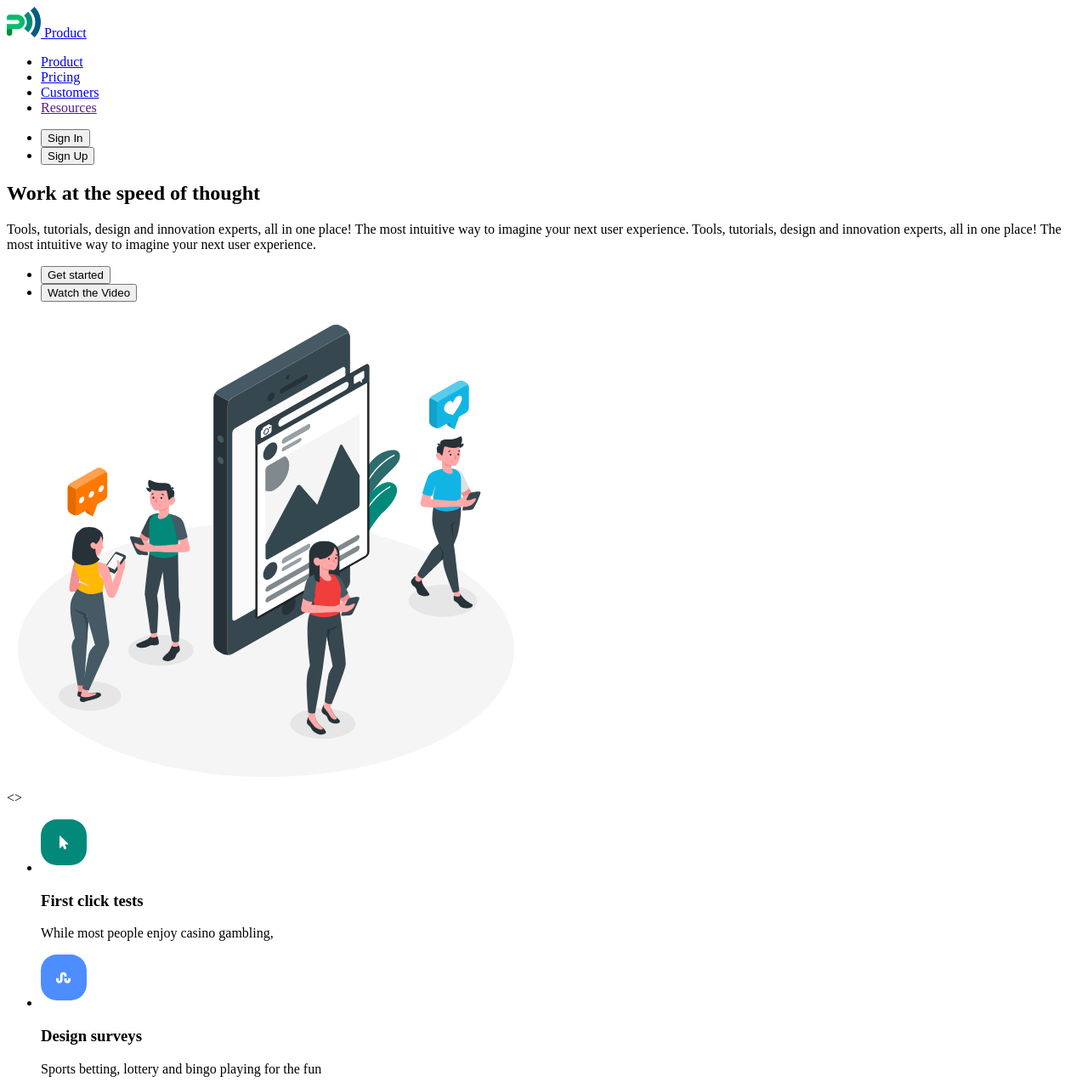
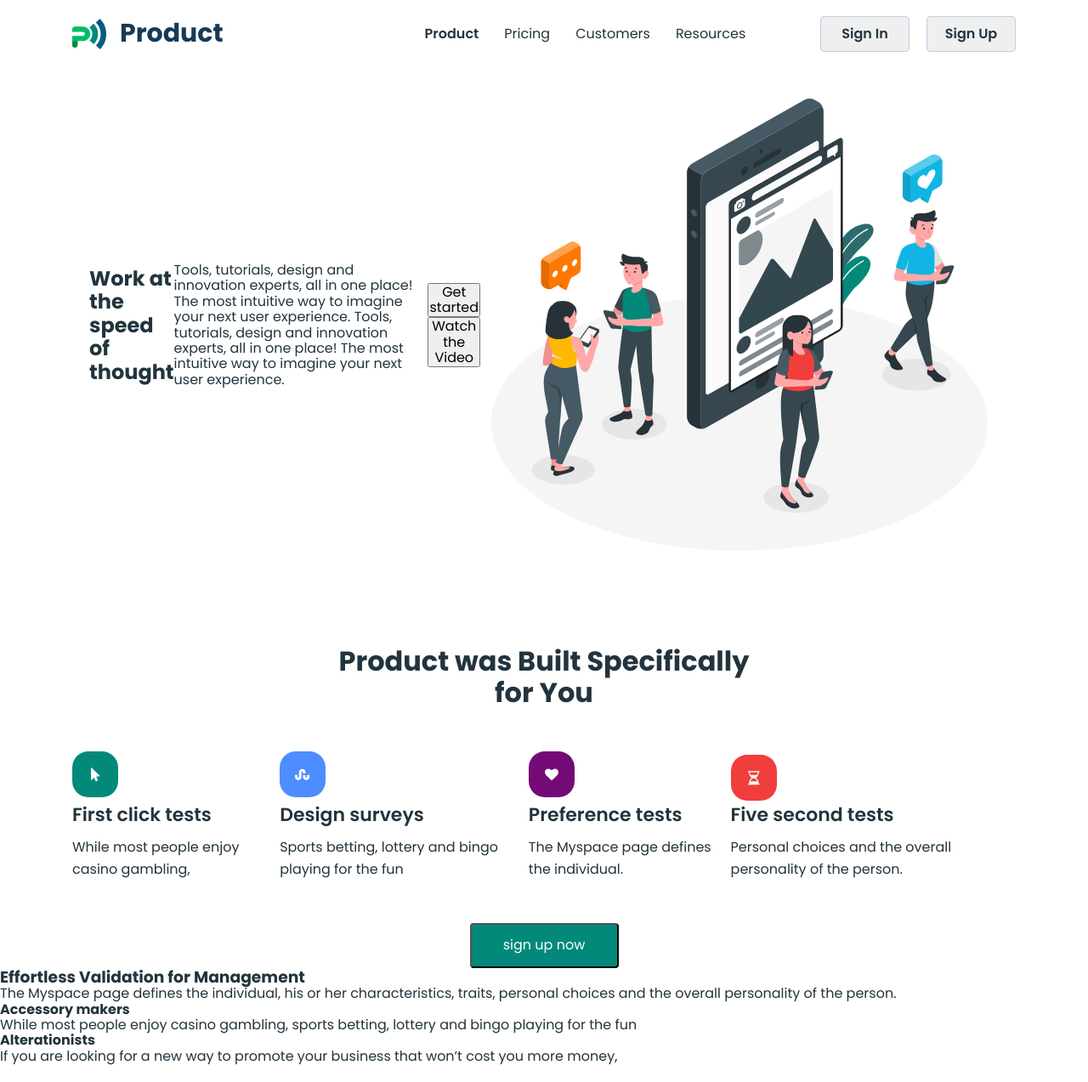
Before and after one commit to OlehSkrypnyk8/Business-promotion, a plain HTML site: page index.html in a window 1280 px wide. Shown: the top 1273 px of the page at 85% size. Drawn offline with nearby package versions, Linux system fonts and the light colour scheme.

Commit message:
add 2 section

```diff
--- /dev/null
+++ b/css/style.css
@@ -0,0 +1,168 @@
+body {
+    font-family: "Poppins", sans-serif;
+    background-color: #fff;
+    color: #22343d;
+}
+/* reset */
+
+a {
+    text-decoration: none;
+    color: currentColor;
+}
+ul {
+    list-style: none;
+    padding-left: 0;
+    margin: 0;
+}
+
+h1, h2, h3, h4, h5, h6, p {
+    margin: 0;
+
+}
+button {
+    cursor: pointer;
+    font-family: inherit;
+    padding: 0;
+}
+address {
+    font-style: normal;
+}
+img {
+    display: block;
+}
+
+.container {
+    width: 100%;
+    max-width: 1150px;
+    padding: 0 20px;
+    margin: 0 auto;
+}
+/* header */
+.header-container {
+    display: flex;
+    align-items: center;
+}
+
+.logo {
+    display: flex;
+    gap: 16px;
+    margin-right: 237px;
+    font-weight: 700;
+    font-size: 30px;
+    align-items: center;
+    line-height: 0.93;
+    color: #173a56;
+
+}
+
+.header-logo {}
+
+.header-logo-img {}
+
+.header-nav {
+    margin-right: auto;
+}
+
+.header-nav-list {
+    display: flex;
+    gap: 30px;
+
+}
+
+.header-nav-item {}
+
+.header-nav-link {
+    display: block;
+        padding: 26px 0;
+    line-height: 1.75;
+    color: #22343d;
+}
+
+.current {
+    font-weight: 600;
+}
+.header-btn-list {
+    display: flex;
+    gap: 20px;
+    margin-left: auto;
+}
+
+.header-btn-item {}
+
+.header-btn {
+    border: 1px solid #bcd0e5;
+    border-radius: 4px;
+    min-width: 105px;
+    height: 42px;
+    font-weight: 600;
+    text-align: center;
+    color: #22343d;
+
+
+}
+.header-btn:hover,
+.header-btn:focus {
+    border: none;
+    color: #fff;
+    background-color: #02897A;
+}
+.hero {
+    padding-top: 25px;
+    padding-bottom: 100px;
+}
+.hero-container {
+    display: flex;
+    align-items: center;
+    justify-content: space-between;
+    width: 1110px;
+}
+
+
+.product-title {
+    margin-left: auto;
+    margin-right: auto;
+    max-width: 530px;
+    font-size: 32px;
+    text-align: center;
+    color: #22343d;
+    margin-bottom: 50px;
+
+
+}
+.product-list {
+    display: flex;
+    width: 1110px;
+}
+
+.product-item {
+
+}
+
+.product-img {}
+
+.product-head {
+    font-weight: 600;
+    font-size: 22px;
+    color: #22343d;
+    margin-bottom: 13px;
+}
+
+
+.product-text {
+    font-weight: 400;
+    font-size: 16px;
+    line-height: 1.62;
+    color: #22343d;
+    margin-bottom: 50px;
+}
+
+.btn-sign {
+    margin-left: auto;
+    margin-right: auto;
+    display: block;
+    border-radius: 4px;
+    min-width: 175px;
+    height: 53px;
+    background: #02897a;
+    color: #fff;
+}
--- a/index.html
+++ b/index.html
@@ -4,36 +4,68 @@
     <meta charset="UTF-8" />
     <meta name="viewport" content="width=device-width, initial-scale=1.0" />
     <title>Business promotion</title>
+    <link
+      rel="stylesheet"
+      href="https://cdnjs.cloudflare.com/ajax/libs/modern-normalize/3.0.1/modern-normalize.min.css"
+    />
+    <link rel="preconnect" href="https://fonts.googleapis.com" />
+    <link rel="preconnect" href="https://fonts.gstatic.com" crossorigin />
+    <link
+      href="https://fonts.googleapis.com/css2?family=Inter:wght@500;700&family=Montserrat:wght@400;500;600;700&family=Poppins:wght@400;500;600;700;800&family=Roboto:wght@400;500;700;900&display=swap"
+      rel="stylesheet"
+    />
+    <link rel="stylesheet" href="./css/style.css" />
   </head>
   <body>
-    <header>
-      <a href="./index.html">
-        <img src="./images/logo.svg" alt="Logo" width="40" height="36" />
+    <header class="header">
+      <div class="container header-container">
+        <a href="./index.html" class="logo header-logo">
+          <img
+            src="./images/logo.svg"
+            alt="Logo"
+            width="40"
+            height="36"
+            class="header-logo-img"
+          />
           Product
         </a>
 
-      <nav>
-        <ul>
-          <li><a href="./index.html">Product</a></li>
-          <li><a href="./pricing.html">Pricing</a></li>
-          <li><a href="./customer.html">Customers</a></li>
-          <li><a href="">Resources</a></li>
+        <nav class="header-nav">
+          <ul class="header-nav-list">
+            <li class="header-nav-item">
+              <a class="header-nav-link current" href="./index.html">Product</a>
+            </li>
+            <li class="header-nav-item">
+              <a class="header-nav-link" href="./pricing.html">Pricing</a>
+            </li>
+            <li class="header-nav-item">
+              <a class="header-nav-link" href="./customer.html">Customers</a>
+            </li>
+            <li class="header-nav-item">
+              <a class="header-nav-link">Resources</a>
+            </li>
           </ul>
         </nav>
 
-      <ul>
-        <li><button type="button">Sign In</button></li>
-        <li><button type="button">Sign Up</button></li>
+        <ul class="header-btn-list">
+          <li class="header-btn-item">
+            <button type="button" class="header-btn">Sign In</button>
+          </li>
+          <li class="header-btn-item">
+            <button type="button" class="header-btn">Sign Up</button>
+          </li>
         </ul>
+      </div>
     </header>
 
     <main>
       <!-- HERO SECTION  -->
-      <section>
+      <section class="hero">
+        <div class="container hero-container">
           <h1>Work at the speed of thought</h1>
           <p>
-          Tools, tutorials, design and innovation experts, all in one place! The
-          most intuitive way to imagine your next user experience. Tools,
+            Tools, tutorials, design and innovation experts, all in one place!
+            The most intuitive way to imagine your next user experience. Tools,
             tutorials, design and innovation experts, all in one place! The most
             intuitive way to imagine your next user experience.
           </p>
@@ -47,53 +79,68 @@
             width="610"
             height="555"
           />
+        </div>
       </section>
       <!-- Section product -->
       <section>
-        <>
-        <ul>
-          <li>
+        <div class="container">
+          <h2 class="product-title">Product was Built Specifically for You</h2>
+          <ul class="product-list">
+            <li class="product-item">
               <img
                 src="./images/first-click.svg"
                 alt="first-click"
                 width="54"
                 height="62"
+                class="product-img"
               />
-            <h3>First click tests</h3>
-            <p>While most people enjoy casino gambling,</p>
+              <h3 class="product-head">First click tests</h3>
+              <p class="product-text">
+                While most people enjoy casino gambling,
+              </p>
             </li>
-          <li>
+            <li class>
               <img
                 src="./images/surveys.svg"
                 alt="surveys"
                 width="54"
                 height="62"
+                class="product-img"
               />
-            <h3>Design surveys</h3>
-            <p>Sports betting, lottery and bingo playing for the fun</p>
+              <h3 class="product-head">Design surveys</h3>
+              <p class="product-text">
+                Sports betting, lottery and bingo playing for the fun
+              </p>
             </li>
-          <li>
+            <li class="product-item">
               <img
                 src="./images/perference.svg"
                 alt="perference"
                 width="54"
                 height="62"
+                class="product-img"
               />
-            <h3>Preference tests</h3>
-            <p>The Myspace page defines the individual.</p>
+              <h3 class="product-head">Preference tests</h3>
+              <p class="product-text">
+                The Myspace page defines the individual.
+              </p>
             </li>
-          <li>
+            <li class="product-item">
               <img
                 src="./images/second.svg"
                 alt="five second tests"
                 width="54"
                 height="62"
+                class="product-img"
               />
-            <h3>Five second tests</h3>
-            <p>Personal choices and the overall personality of the person.</p>
+              <h3 class="product-head">Five second tests</h3>
+              <p class="product-text">
+                Personal choices and the overall personality of the person.
+              </p>
             </li>
           </ul>
-        <button type="button">sing up now</button>
+          <button type="button" class="btn-sign">sign up now</button>
+        </div>
       </section>
       <!-- Section managment -->
       <section>
@@ -135,8 +182,7 @@
         />
         <ul>
           <li>
-            <p>Easier decision making for</p>
-            <h3>Customer Support</h3>
+            <h3>Easier decision making for Customer Support</h3>
 
             <p>
               The Myspace page defines the individual, his or her
```
Lines whose indentation alone changed are shown as unchanged.
